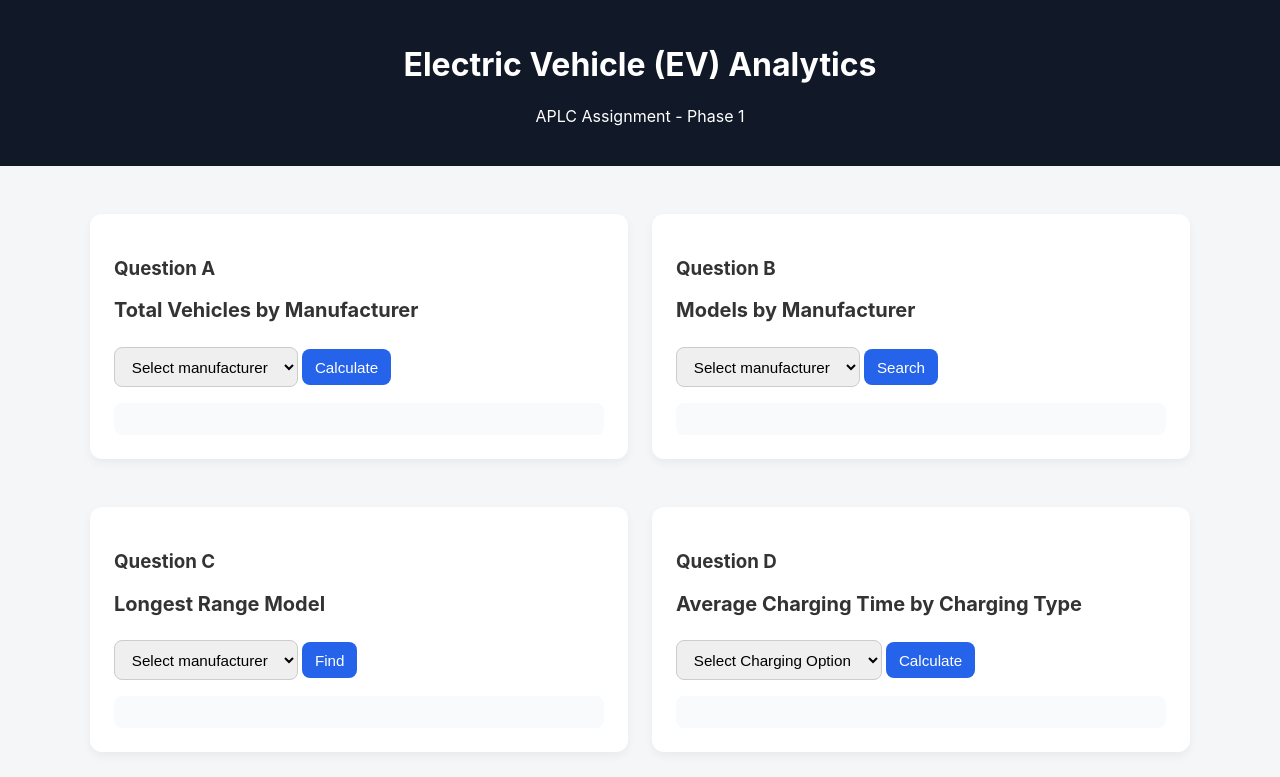
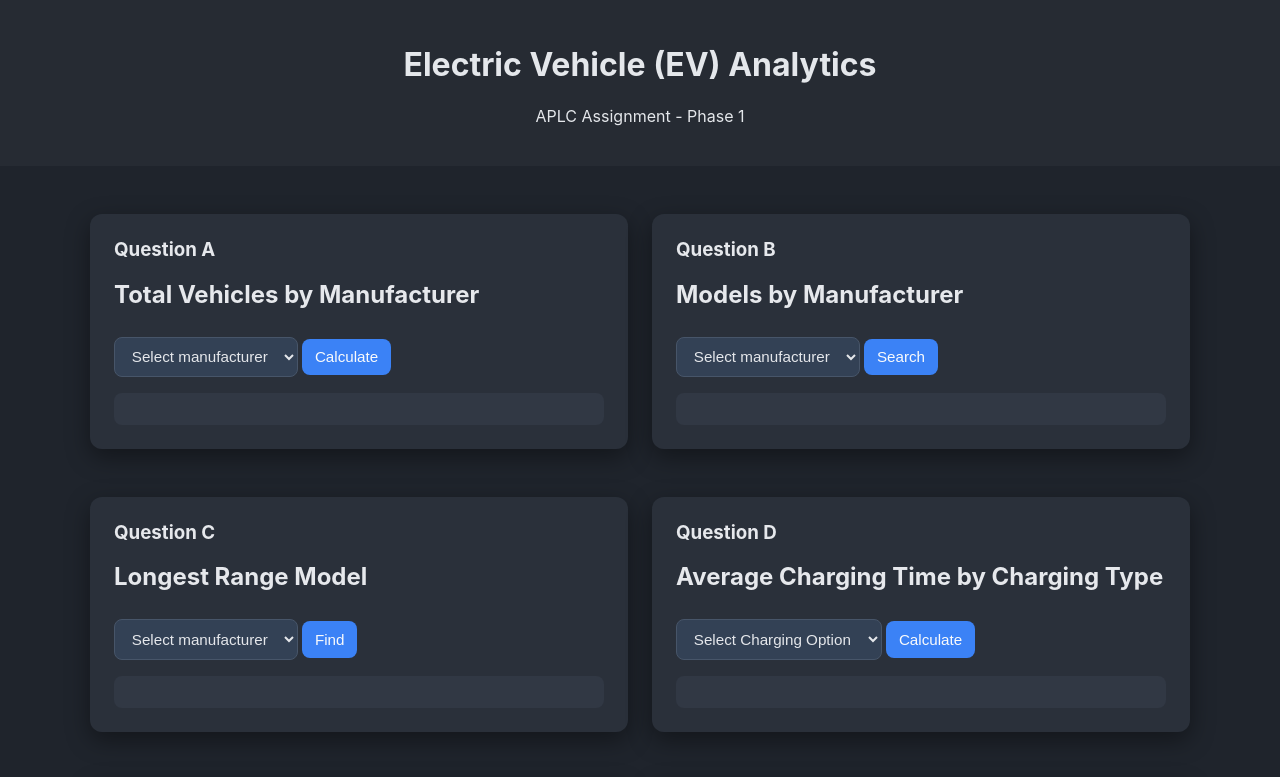
Before and after one commit to Realxeng/ElectricVehicle-Analytics, a website with bundled scripts: page public/index.html in a window 1280 px wide. Shown: the top 777 px of the page. Built offline with nearby package versions, Linux system fonts and the light colour scheme; files whose address does not match are found by name.

Commit message:
Changed into dark theme

```diff
--- a/public/styles.css
+++ b/public/styles.css
@@ -1,13 +1,13 @@
 body {
     font-family: Inter, Arial, sans-serif;
-    background: #f4f6f8;
+    background: #1f242c;
     margin: 0;
     padding: 0;
-    color: #333;
+    color: #cfd3da;
 }
 header {
-    background: #111827;
-    color: white;
+    background: #262b33;
+    color: #e4e7eb;
     padding: 1.5rem;
     text-align: center;
 }
@@ -21,15 +21,16 @@ main {
     gap: 1.5rem;
 }
 section {
-    background: white;
+    background: #2a303a;
     border-radius: 12px;
     padding: 1.5rem;
     margin-bottom: 1.5rem;
-    box-shadow: 0 4px 10px rgba(0, 0, 0, 0.05);
+    box-shadow: 0 8px 24px rgba(0, 0, 0, 0.4);
 }
-h2 {
+h2,
+h3 {
     margin-top: 0;
-    font-size: 1.25rem;
+    color: #e6e8ec;
 }
 input,
 select,
@@ -37,21 +38,23 @@ button {
     padding: 0.6rem 0.8rem;
     margin-top: 0.5rem;
     border-radius: 8px;
-    border: 1px solid #ccc;
+    border: 1px solid #475569;
     font-size: 0.95rem;
+    background: #334155;
+    color: #e5e7eb;
 }
 button {
-    background: #2563eb;
-    color: white;
+    background: #3b82f6;
+    color: #f9fafb;
     cursor: pointer;
     border: none;
 }
 button:hover {
-    background: #1d4ed8;
+    background: #3f6bf1;
 }
 .output {
     margin-top: 1rem;
-    background: #f9fafb;
+    background: #313844;
     padding: 1rem;
     border-radius: 8px;
     white-space: pre-line;
```
